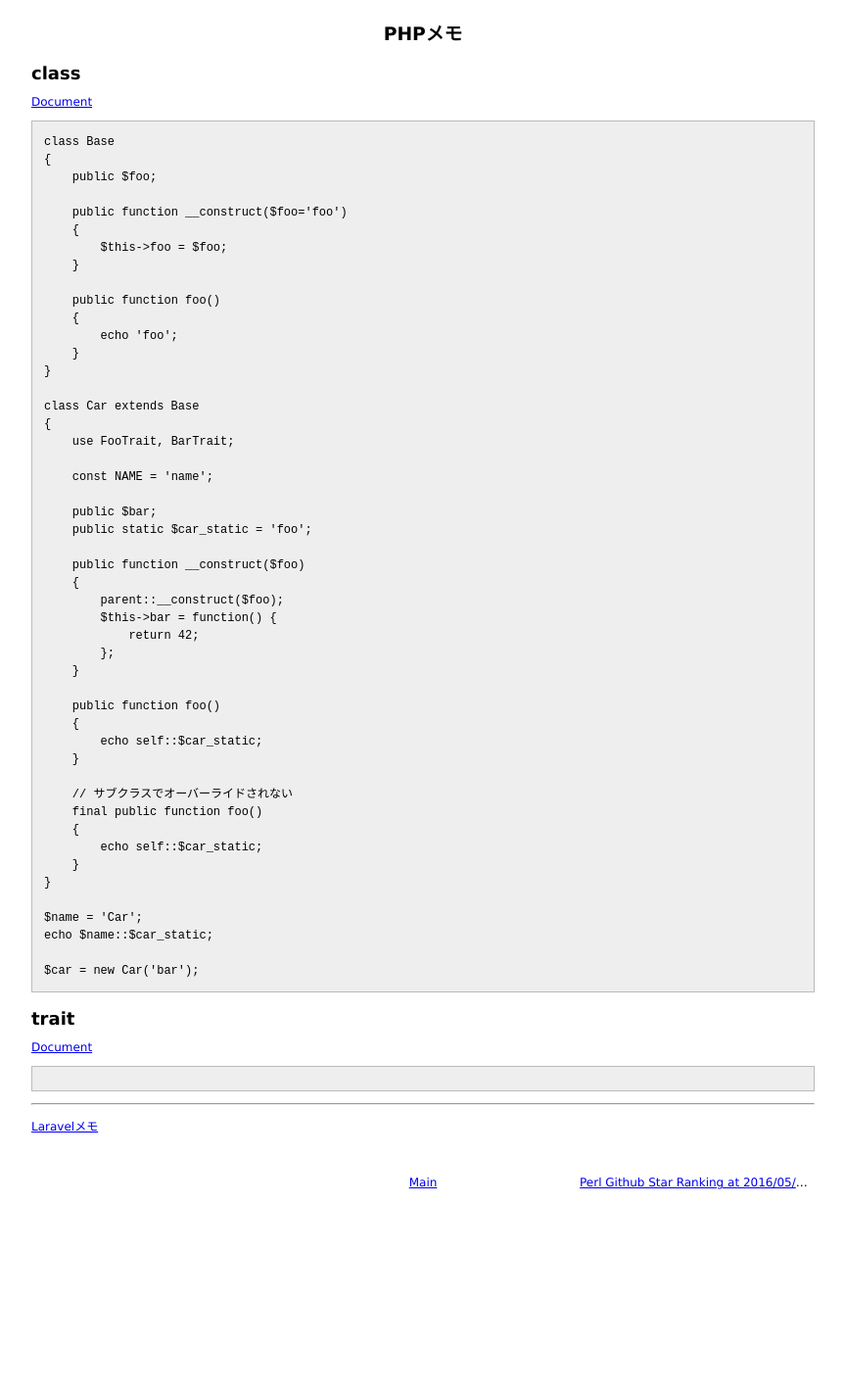
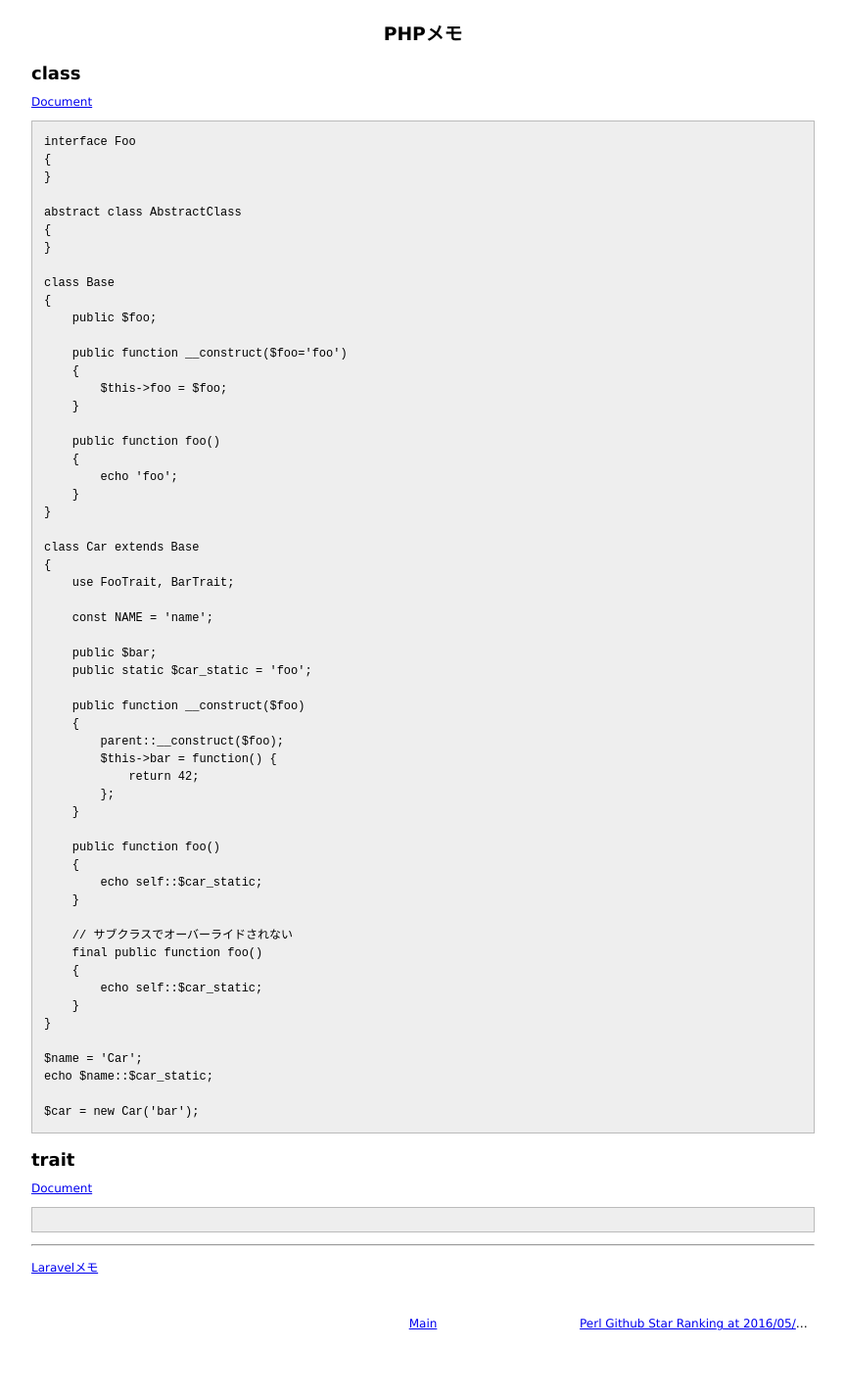
Before and after one commit to 38elements/38elements.github.com, a Jekyll site: the page built from _posts/2016-05-24-php.md, in a window 1280 px wide. Shown: the whole page at 98% size, without its empty margins (208-1071 px from the left). Built offline with Jekyll 4.4.1, drawn with Linux system fonts in a browser that asks for light colours; before the commit the page ends 1283 px from its top, so only the background shows below that.

Commit message:
Update 2016-05-24-php.md

````diff
--- a/_posts/2016-05-24-php.md
+++ b/_posts/2016-05-24-php.md
@@ -7,6 +7,14 @@ title: PHPメモ
 [Document](http://jp2.php.net/manual/ja/language.oop5.php)
 
 ```
+interface Foo
+{
+}
+
+abstract class AbstractClass
+{
+}
+
 class Base
 {
     public $foo;
````
